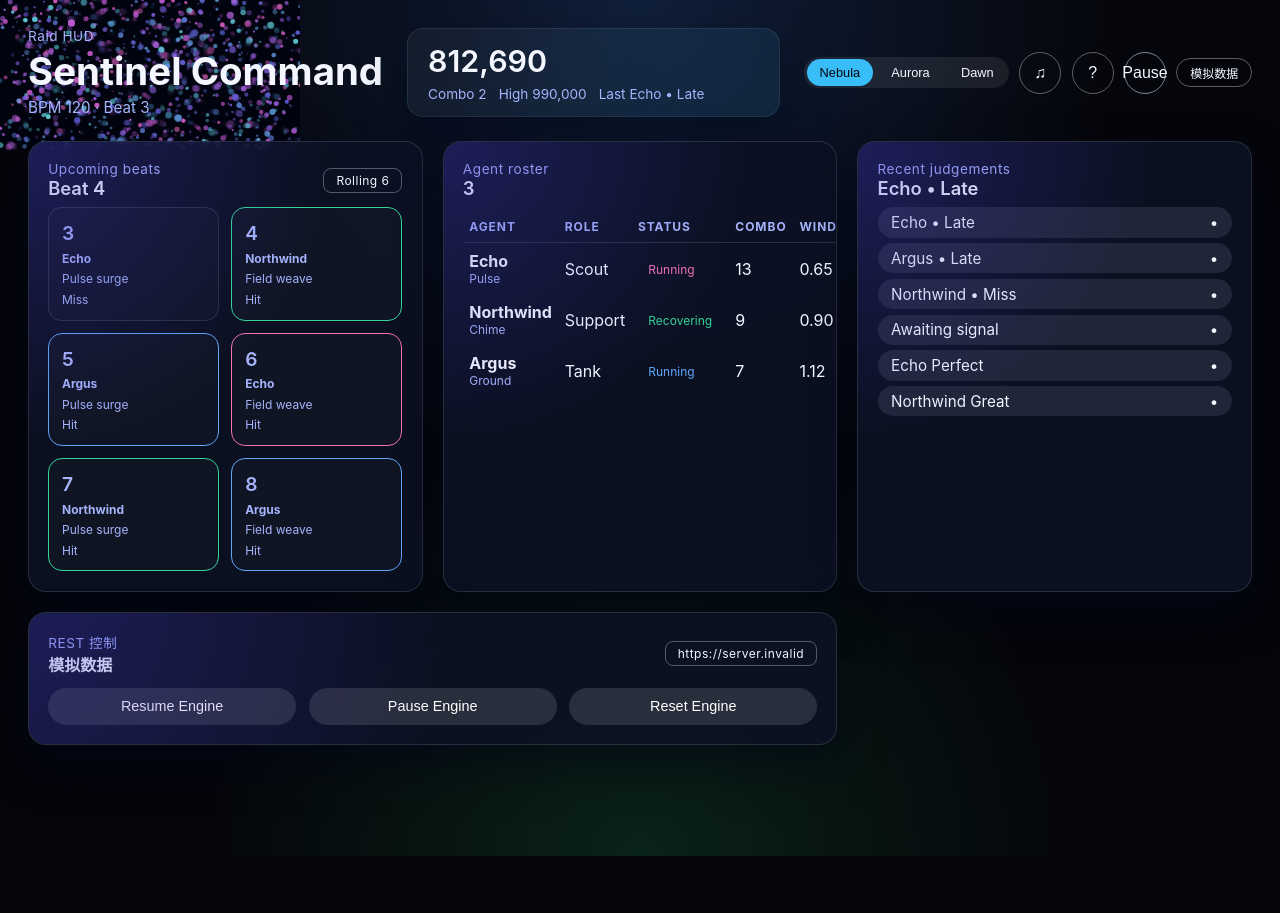
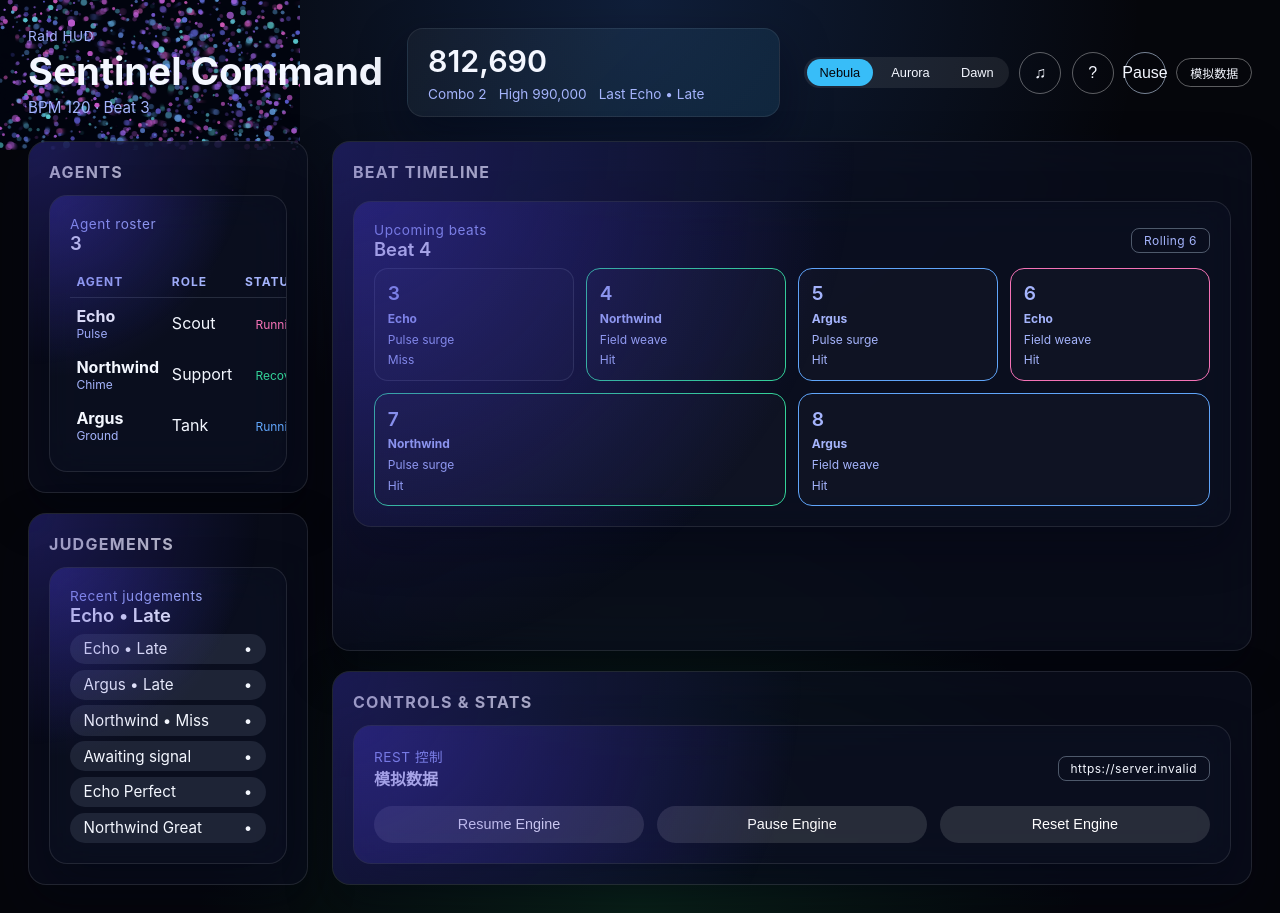
Before and after one commit to kiku-LYXQ/openclaw-multiagent, a React (Vite) app in the folder client/: page / in a window 1280 px wide. Before the commit the page ends 856 px from the top, so only its background shows below. Built offline with nearby package versions, Linux system fonts and the light colour scheme; no server answers.

Commit message:
feat: reorganize hud layout

```diff
--- a/client/src/App.tsx
+++ b/client/src/App.tsx
@@ -493,10 +493,24 @@ export function App() {
         </div>
       </div>
 
-      <div className="app-grid">
+      <div className="hud-layout">
+        <aside className="hud-side">
+          <section className="panel agent-card">
+            <h3>Agents</h3>
+            <AgentPanel agents={gameState.agent_states} />
+          </section>
+          <section className="panel logs-card">
+            <h3>Judgements</h3>
+            <LogsPanel judgements={gameState.recent_judgements} />
+          </section>
+        </aside>
+        <main className="hud-main">
+          <section className="panel timeline-card">
+            <h3>Beat Timeline</h3>
             <TimelinePanel entries={gameState.beat_timeline} currentBeat={gameState.current_beat} />
-        <AgentPanel agents={gameState.agent_states} />
-        <LogsPanel judgements={gameState.recent_judgements} />
+          </section>
+          <section className="panel control-card">
+            <h3>Controls & Stats</h3>
             <ControlPanel
               connection={connectionLabel}
               controlBase={CONTROL_BASE}
@@ -504,6 +518,8 @@ export function App() {
               onControl={sendControl}
               controls={CONTROL_BUTTONS}
             />
+          </section>
+        </main>
       </div>
 
       {helpOpen && (
--- a/client/src/styles.css
+++ b/client/src/styles.css
@@ -389,3 +389,50 @@ body {
     align-items: flex-start;
   }
 }
+
+
+:root {
+  --panel-bg: rgba(12, 16, 33, 0.65);
+  --panel-border: rgba(255, 255, 255, 0.1);
+  --panel-shadow: 0 20px 45px rgba(2, 6, 20, 0.4);
+}
+
+.hud-layout {
+  display: grid;
+  grid-template-columns: 280px 1fr;
+  gap: 1.5rem;
+  margin-top: 1.5rem;
+}
+
+.hud-side {
+  display: flex;
+  flex-direction: column;
+  gap: 1.25rem;
+}
+
+.hud-main {
+  display: flex;
+  flex-direction: column;
+  gap: 1.25rem;
+}
+
+.panel {
+  background: var(--panel-bg);
+  border: 1px solid var(--panel-border);
+  border-radius: 18px;
+  padding: 1.25rem;
+  box-shadow: var(--panel-shadow);
+  backdrop-filter: blur(22px);
+}
+
+.panel h3 {
+  margin: 0 0 0.8rem;
+  font-size: 1rem;
+  letter-spacing: 0.08em;
+  text-transform: uppercase;
+  color: rgba(255, 255, 255, 0.75);
+}
+
+.control-card .hud-banner {
+  margin-bottom: 1rem;
+}
```
Lines whose indentation alone changed are shown as unchanged.
